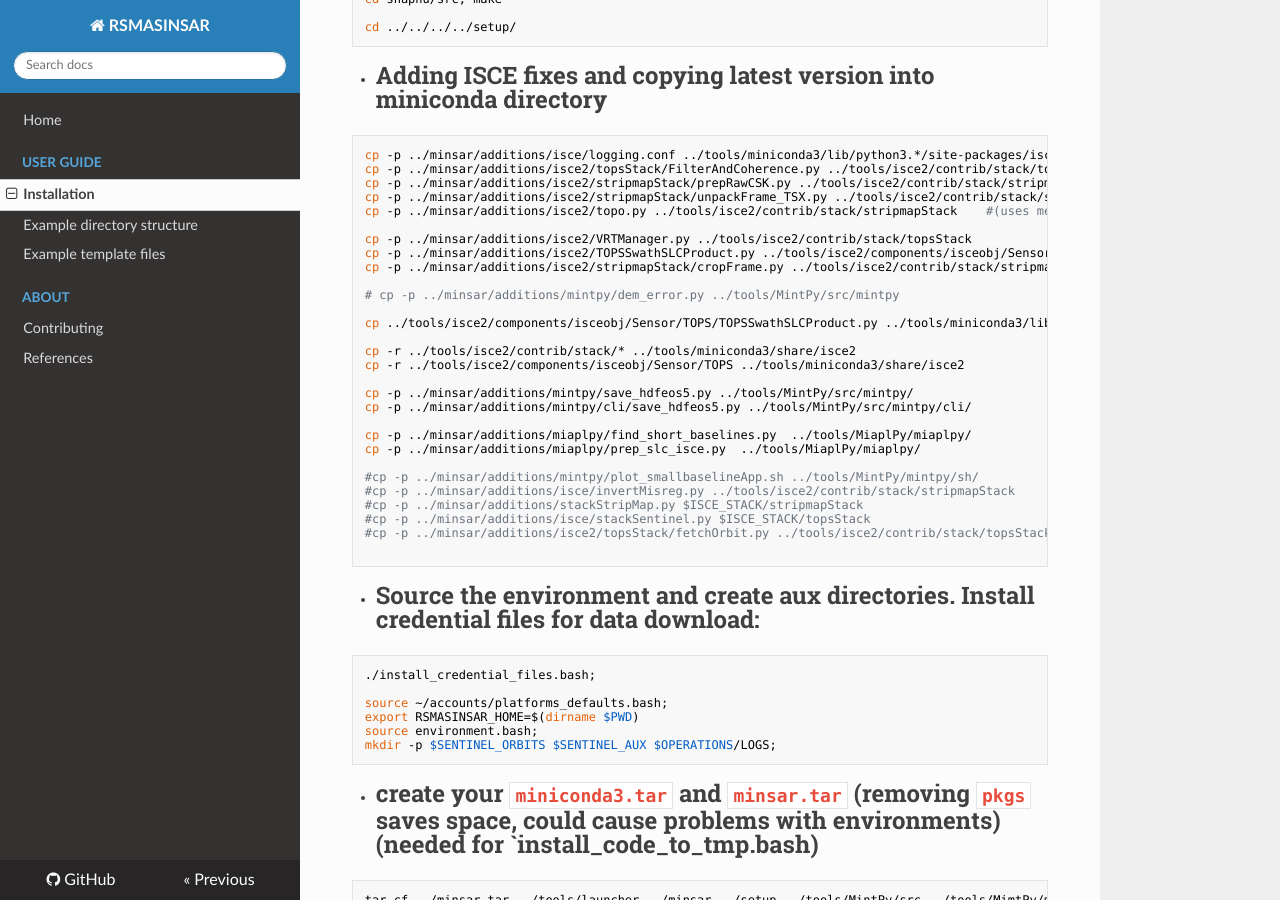
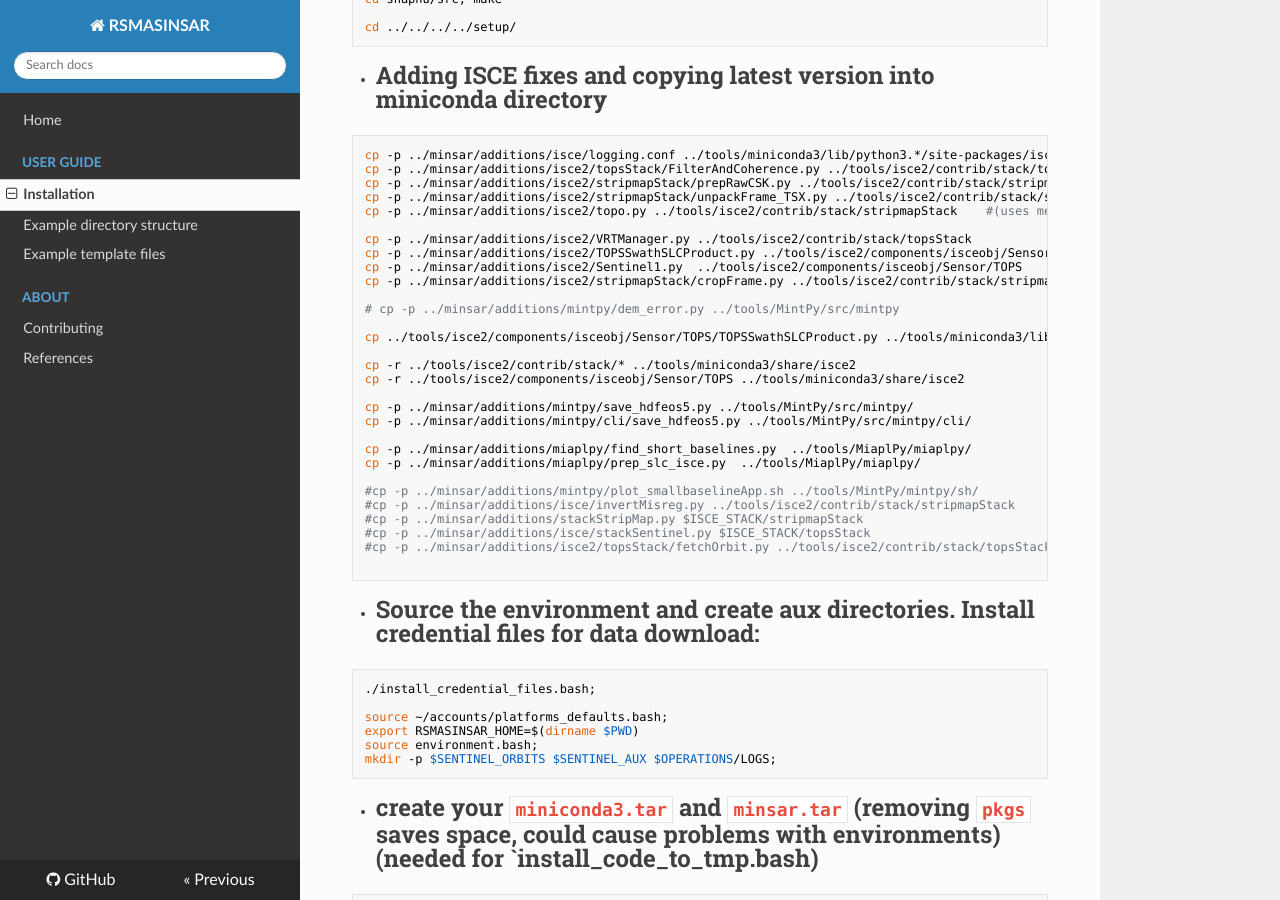
Before and after one commit to geodesymiami/rsmas_insar, an MkDocs documentation site: the page built from docs/installation.md, in a window 1280 px wide and 900 px high, scrolled down 1392 px. Built offline with MkDocs 1.6.1, drawn with Linux system fonts in a browser that asks for light colours; nearby versions of some CDN libraries.

Commit message:
Update installation.md

```diff
--- a/docs/installation.md
+++ b/docs/installation.md
@@ -86,6 +86,7 @@ cp -p ../minsar/additions/isce2/topo.py ../tools/isce2/contrib/stack/stripmapSta
 
 cp -p ../minsar/additions/isce2/VRTManager.py ../tools/isce2/contrib/stack/topsStack                          # 1/23 np.int issue
 cp -p ../minsar/additions/isce2/TOPSSwathSLCProduct.py ../tools/isce2/components/isceobj/Sensor/TOPS          # 1/23 np.int issue
+cp -p ../minsar/additions/isce2/Sentinel1.py  ../tools/isce2/components/isceobj/Sensor/TOPS                   # 2/23 np.int issue
 cp -p ../minsar/additions/isce2/stripmapStack/cropFrame.py ../tools/isce2/contrib/stack/stripmapStack         # 1/23 np.int issue
 
 # cp -p ../minsar/additions/mintpy/dem_error.py ../tools/MintPy/src/mintpy
```
